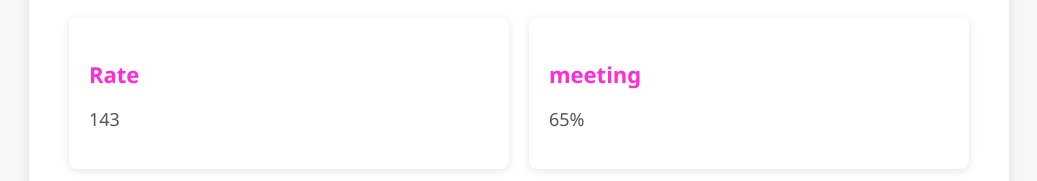
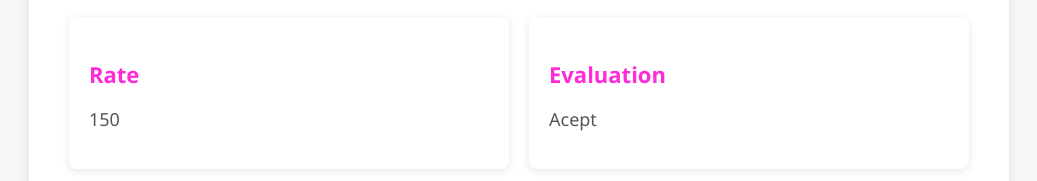
Before and after one commit to bebo-waleid/hash, a plain HTML site: page index.html in a window 1280 px wide. Shown: the part 241-422 px from the top of the page, without its empty margins (121-1158 px from the left). Drawn offline with Linux system fonts and the light colour scheme.

Commit message:
Update index.html

```diff
--- a/index.html
+++ b/index.html
@@ -84,11 +84,11 @@ phone📞: 01101939649
     <div class="info-container">
         <div class="info-box">
             <h3>Rate </h3>
-            <p>143</p>
+            <p>150</p>
         </div>
         <div class="info-box">
-            <h3>meeting</h3>
-            <p>65%</p>
+            <h3>Evaluation</h3>
+            <p>Acept</p>
         </div>
     </div>
 </div>
```
